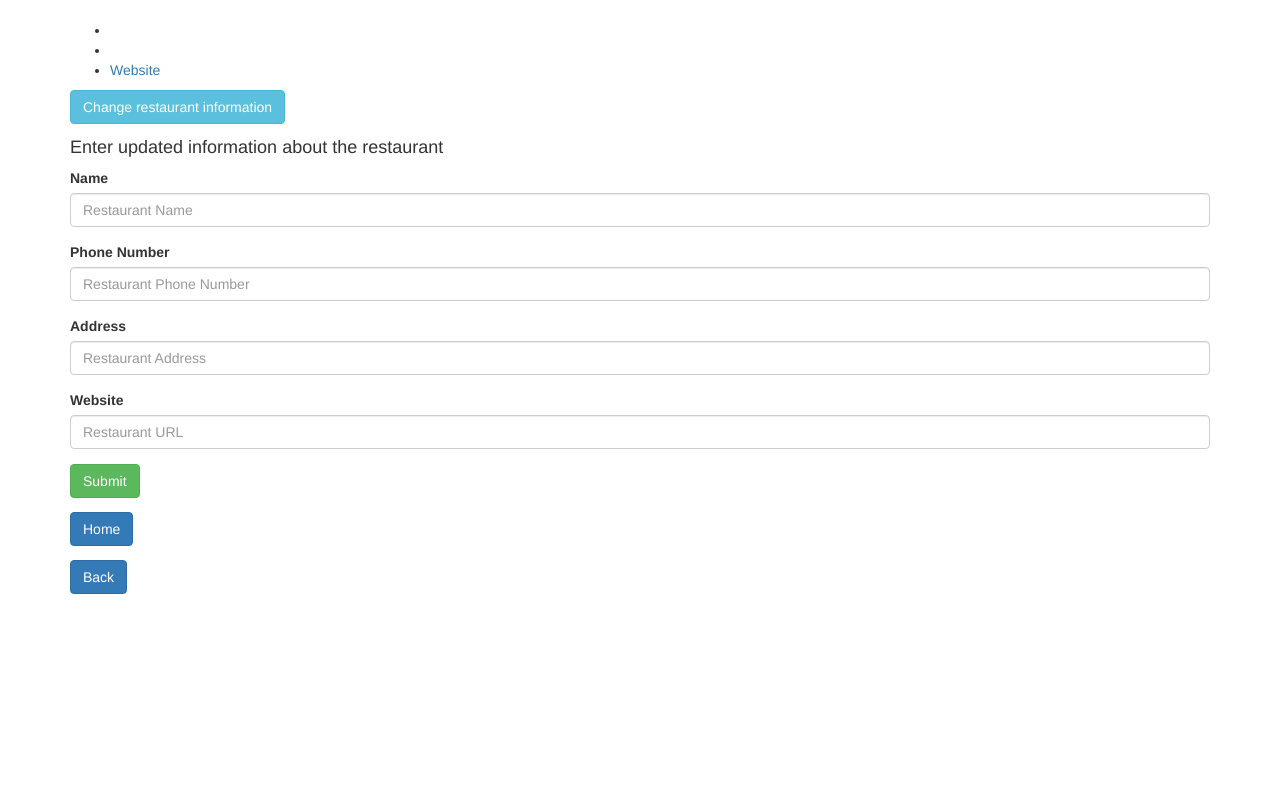
After one commit to jeffaustin81/Restaurants, a PHP site: template views/restaurant.html.twig in a window 1280 px wide. The commit adds this page. Run offline with PHP 8.4, Linux system fonts and the light colour scheme; the template is opened without the code that fills it, so the values that code supplies are empty; some libraries are stand-ins or nearby versions.

Commit message:
Add update restaurant info

```diff
--- a/src/Cuisine.php
+++ b/src/Cuisine.php
@@ -77,6 +77,7 @@
         static function deleteAll()
         {
             $GLOBALS['DB']->exec("DELETE FROM cuisines;");
+            $GLOBALS['DB']->exec("DELETE FROM restaurants;");
         }
 
         static function find($search_id)
--- /dev/null
+++ b/views/restaurant.html.twig
@@ -0,0 +1,59 @@
+<html>
+    <head>
+        <title>Restaurants</title>
+        <link rel="stylesheet" href="https://maxcdn.bootstrapcdn.com/bootstrap/3.3.5/css/bootstrap.min.css">
+    </head>
+    <body>
+        <div class="container">
+
+            <h1>{{ restaurant.getName }}</h1>
+            <ul>
+              <li>{{ restaurant.getPhone }}</li>
+              <li>{{ restaurant.getAddress }}</li>
+              <li><a href= "{{ restaurant.getWebsite }}">Website</a></li>
+            </ul>
+
+            <form action="/form_restaurant_update">
+                    <input id="restaurant_id" name="restaurant_id" type="hidden" value="{{ restaurant.getId }}">
+                    <button type="submit" class="btn btn-info">Change restaurant information</button>
+            </form>
+
+        {#    {% if form_check != false %} #}
+                <form action="/update_restaurant" method="post">
+                    <input name="_method" type="hidden" value="patch">
+                    <input id="restaurant_id" name="restaurant_id" type="hidden" value="{{ restaurant.getId }}">
+                    <input id="cuisine_id" name="cuisine_id" type="hidden" value="{{ restaurant.getCuisineId }}">
+
+                    <h4>Enter updated information about the restaurant</h4>
+                    <div class="form-group">
+                        <input name="_method" type="hidden" value="patch">
+                        <label for="name">Name</label>
+                        <input id="name" name="name" class="form-control" type="text" placeholder="Restaurant Name" value="{{ restaurant.getName }}">
+                    </div>
+                    <div class="form-group">
+                        <input name="_method" type="hidden" value="patch">
+                        <label for="phone">Phone Number</label>
+                        <input id="phone" name="phone" class="form-control" type="text" placeholder="Restaurant Phone Number" value="{{ restaurant.getPhone }}">
+                    </div>
+                    <div class="form-group">
+                        <input name="_method" type="hidden" value="patch">
+                        <label for="address">Address</label>
+                        <input id="address" name="address" class="form-control" type="text" placeholder="Restaurant Address" value="{{ restaurant.getAddress }}">
+                    </div>
+                    <div class="form-group">
+                        <input name="_method" type="hidden" value="patch">
+                        <label for="website">Website</label>
+                        <input id="website" name="website" class="form-control" type="text" placeholder="Restaurant URL" value="{{ restaurant.getWebsite }}">
+                    </div>
+                    <button type="submit" class="btn btn-success">Submit</button>
+                </form>
+        {#    {% endif %} #}
+            <form action="/">
+                <button type="submit" class="btn btn-primary">Home</button>
+            </form>
+            <form action="/cuisines/{{ restaurant.getCuisineId }}">
+                <button type="submit" class="btn btn-primary">Back</button>
+            </form>
+        </div>
+    </body>
+</html>
```
Also changed, not shown: app/app.php (+30 -0 lines), src/Restaurant.php (+27 -1 lines), tests/CuisineTest.php (+1 -1 lines), tests/RestaurantTest.php (+0 -1 lines), 1 other file.
